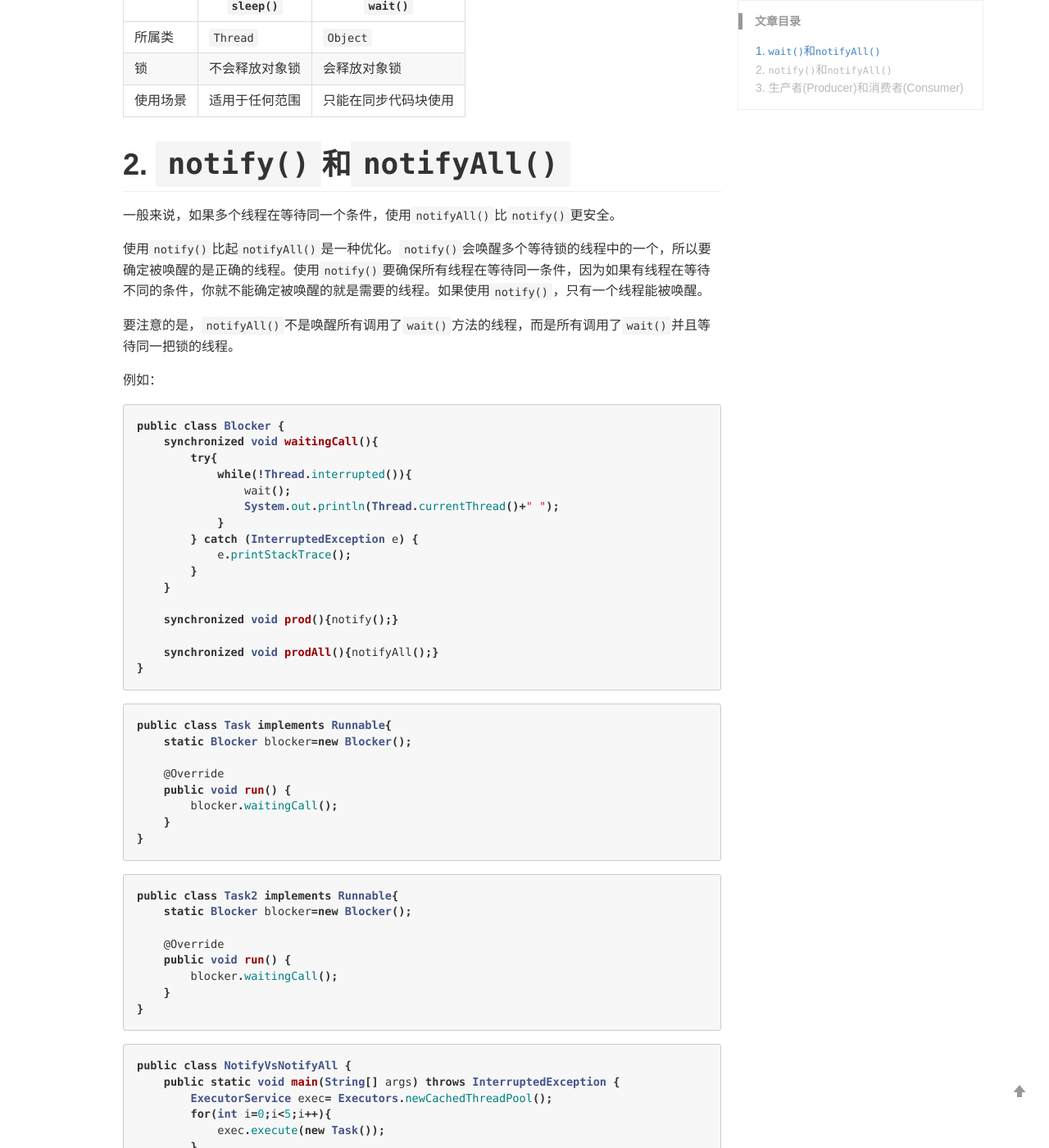
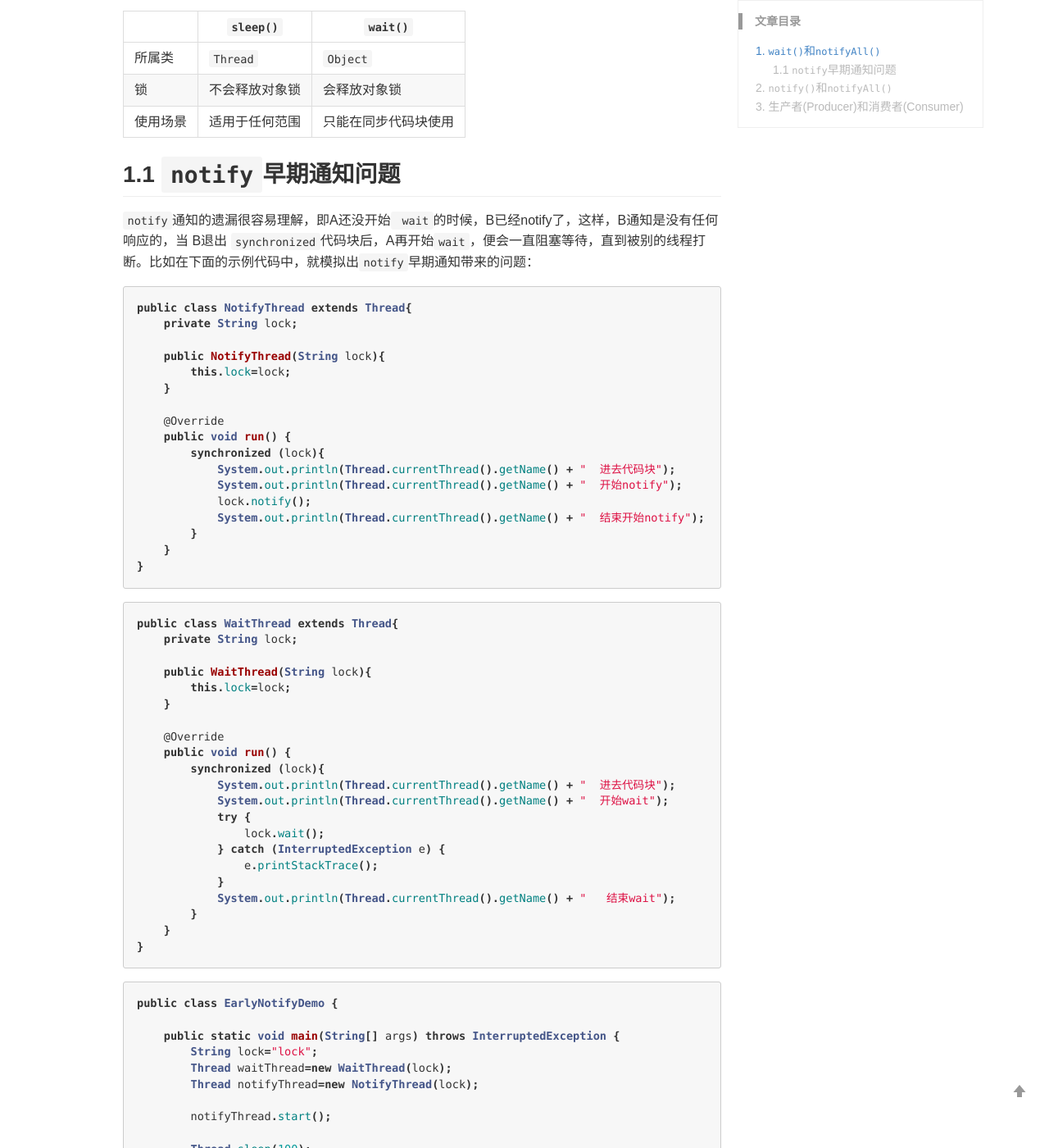
Before and after one commit to wenb1/wenb1.github.io, a Jekyll site: the page built from _posts/2020-06-06-java-concurrency-cooperation.md, in a window 1280 px wide and 1400 px high, scrolled down 3564 px. Shown: the whole window at 82% size. Built offline with Jekyll 4.4.1, drawn with Linux system fonts in a browser that asks for light colours; comment, search, counter and statistics services are not loaded; some of the changed text lies outside the part shown.

Commit message:
add new blog

````diff
--- a/_posts/2020-06-06-java-concurrency-cooperation.md
+++ b/_posts/2020-06-06-java-concurrency-cooperation.md
@@ -46,7 +46,7 @@ synchronized(x){
 }
 ```
 
-如果想调用`x`的`notifyAll()`方法，首先要获得`x`的对象锁。
+如果想调用`x`的`notifyAll()`方法，首先要获得`x`的对象锁。调用`notify()`或`notifyAll()`后，当前线程不会马上释放该对象锁，要等到程序退出同步块后，当前线程才会释放锁。
 
 举个例子：
 
@@ -157,6 +157,153 @@ public class WaxOMatic {
 | 所属类   | `Thread`       | `Object`             |
 | 锁       | 不会释放对象锁 | 会释放对象锁         |
 | 使用场景 | 适用于任何范围 | 只能在同步代码块使用 |
+
+## 1.1 `notify`早期通知问题
+
+`notify`通知的遗漏很容易理解，即A还没开始` wait`的时候，B已经notify了，这样，B通知是没有任何响应的，当 B退出 `synchronized`代码块后，A再开始`wait`，便会一直阻塞等待，直到被别的线程打断。比如在下面的示例代码中，就模拟出`notify`早期通知带来的问题：
+
+```java
+public class NotifyThread extends Thread{
+    private String lock;
+
+    public NotifyThread(String lock){
+        this.lock=lock;
+    }
+
+    @Override
+    public void run() {
+        synchronized (lock){
+            System.out.println(Thread.currentThread().getName() + "  进去代码块");
+            System.out.println(Thread.currentThread().getName() + "  开始notify");
+            lock.notify();
+            System.out.println(Thread.currentThread().getName() + "  结束开始notify");
+        }
+    }
+}
+```
+
+```java
+public class WaitThread extends Thread{
+    private String lock;
+
+    public WaitThread(String lock){
+        this.lock=lock;
+    }
+
+    @Override
+    public void run() {
+        synchronized (lock){
+            System.out.println(Thread.currentThread().getName() + "  进去代码块");
+            System.out.println(Thread.currentThread().getName() + "  开始wait");
+            try {
+                lock.wait();
+            } catch (InterruptedException e) {
+                e.printStackTrace();
+            }
+            System.out.println(Thread.currentThread().getName() + "   结束wait");
+        }
+    }
+}
+```
+
+```java
+public class EarlyNotifyDemo {
+
+    public static void main(String[] args) throws InterruptedException {
+        String lock="lock";
+        Thread waitThread=new WaitThread(lock);
+        Thread notifyThread=new NotifyThread(lock);
+
+        notifyThread.start();
+
+        Thread.sleep(100);
+
+        waitThread.start();
+    }
+}
+```
+
+**解决方法：**
+
+一般是添加一个状态标志，让`waitThread`调用`wait()`方法前先判断状态是否已经改变了没，如果通知早已发出的话，`WaitThread`就不再去`wait()`，对之前的代码进行改进：
+
+```java
+public class Flag {
+    public boolean isWait=true;
+}
+```
+
+```java
+public class NotifyThread extends Thread{
+    private String lock;
+    private Flag flag;
+
+    public NotifyThread(String lock, Flag flag){
+        this.lock=lock;
+        this.flag=flag;
+    }
+
+    @Override
+    public void run() {
+        synchronized (lock){
+            System.out.println(Thread.currentThread().getName() + "  进去代码块");
+            System.out.println(Thread.currentThread().getName() + "  开始notify");
+            lock.notify();
+            flag.isWait=false;
+            System.out.println(Thread.currentThread().getName() + "  结束开始notify");
+        }
+    }
+}
+```
+
+```java
+public class WaitThread extends Thread{
+    private String lock;
+    private Flag flag;
+
+    public WaitThread(String lock, Flag flag){
+        this.lock=lock;
+        this.flag=flag;
+    }
+
+    @Override
+    public void run() {
+        synchronized (lock){
+            while(flag.isWait){
+                System.out.println(Thread.currentThread().getName() + "  进去代码块");
+                System.out.println(Thread.currentThread().getName() + "  开始wait");
+                try {
+                    lock.wait();
+                } catch (InterruptedException e) {
+                    e.printStackTrace();
+                }
+                System.out.println(Thread.currentThread().getName() + "   结束wait");
+            }
+        }
+    }
+}
+```
+
+```java
+public class EarlyNotifyDemo {
+
+    public static void main(String[] args) throws InterruptedException {
+        String lock="lock";
+        Flag flag=new Flag();
+
+        Thread waitThread=new WaitThread(lock, flag);
+        Thread notifyThread=new NotifyThread(lock, flag);
+
+        notifyThread.start();
+
+        Thread.sleep(100);
+
+        waitThread.start();
+    }
+}
+```
+
+这段代码只是增加了一个`isWait`状态变量，`NotifyThread`调用`notify`方法后会对状态变量进行更新，在`WaitThread`中调用`wait`方法之前会先对状态变量进行判断，在该示例中，调用`notify`后将状态变量`isWait`改变为`false`，因此，在`WaitThread`中`while`对`isWait`判断后就不会执行`wait`方法，从而避免了Notify过早通知造成遗漏的情况。
 
 # 2. `notify()`和`notifyAll()`
 
@@ -345,4 +492,12 @@ public class Restaurant {
 }
 ```
 
-我们可以看到，`waitPerson`一开始会调用`wait()`方法，等待`Chef`唤醒。
+我们可以看到，因为一开始的时候`meal`是`null`值，所以`waitPerson`会调用`wait()`方法，等待被`chef`唤醒。而`Chef`因为`meal`值为`null`，之后会获得`waitPerson`的对象锁赋值给`meal`一个`Meal`对象，之后唤醒`waitPerson`。相应的，`waitPerson`会获得`Chef`的对象锁，消费`meal`对象，之后再唤醒`chef`。这样就实现了两个线程之间的配合。
+
+
+
+------
+
+**参考文章**
+
+[一篇文章，让你彻底弄懂生产者--消费者问题 (你听___)](https://www.jianshu.com/p/e29632593057)
````
